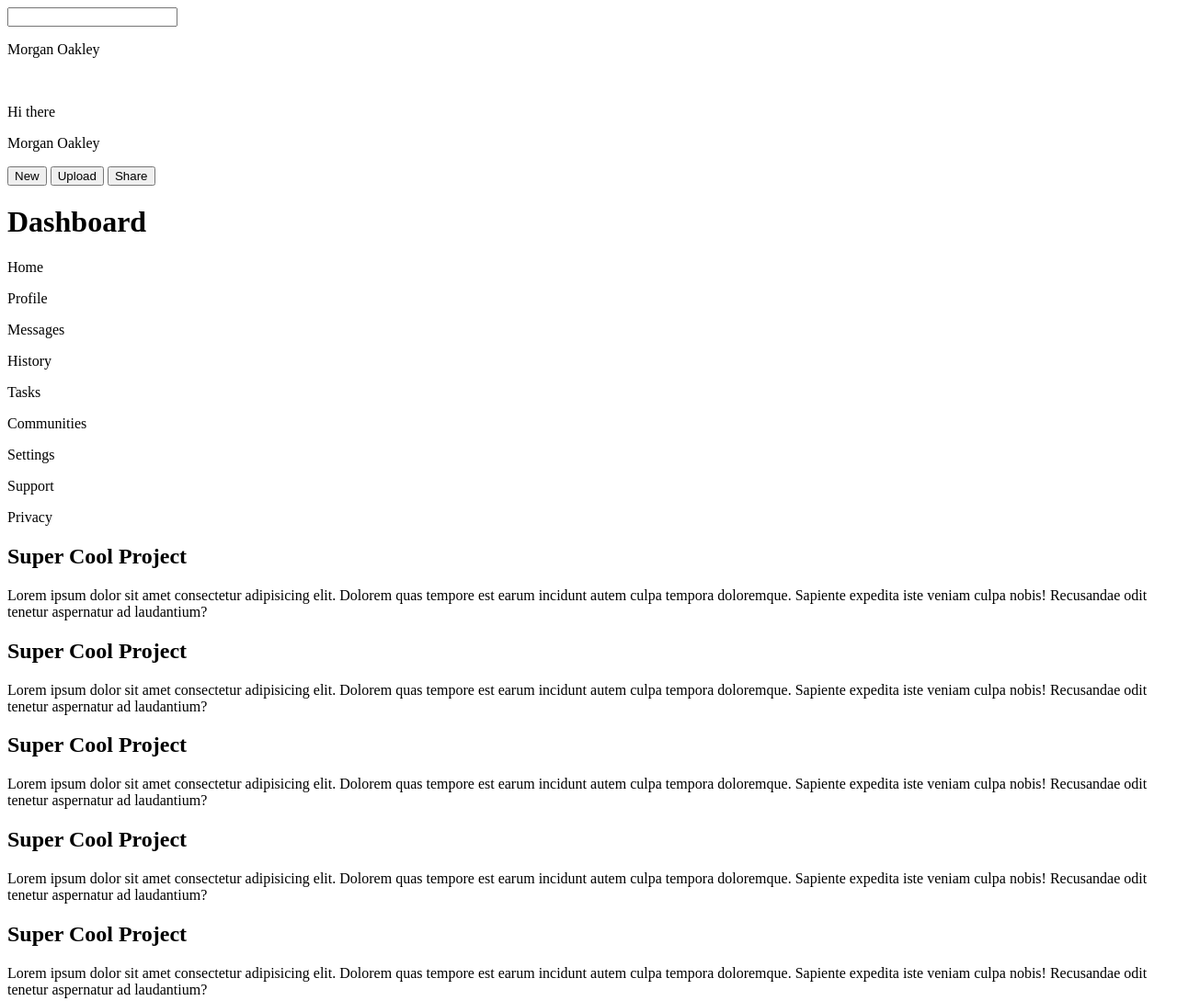
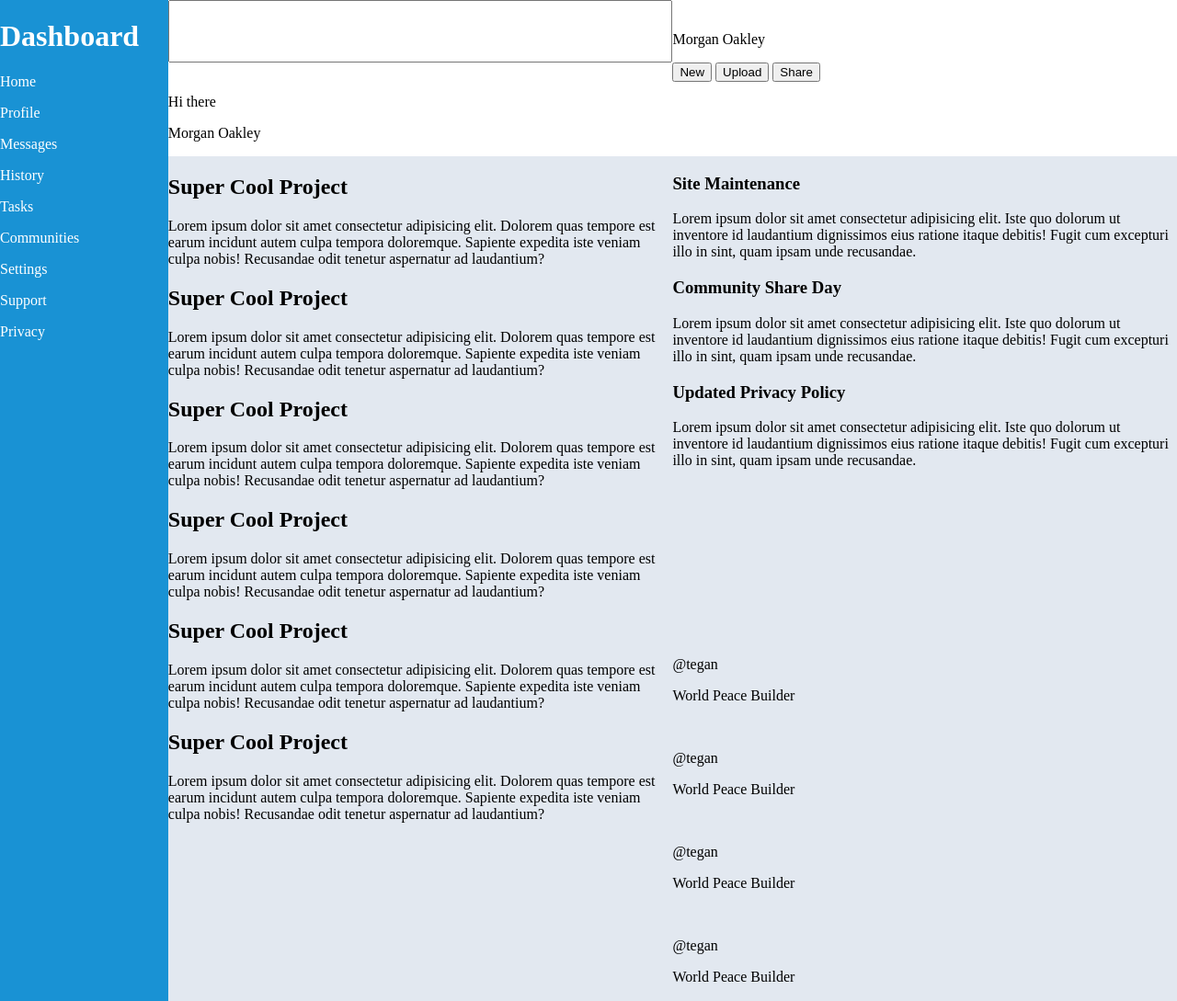
Before and after one commit to BernardoBranco44/admin-dashboard, a plain HTML site: page index.html in a window 1280 px wide. Shown: the top 1089 px of the page at 92% size. Drawn offline with Linux system fonts and the light colour scheme.

Commit message:
organized general html layout

```diff
--- a/index.html
+++ b/index.html
@@ -10,18 +10,22 @@
     <header>
         <div class="header-top">
             <input type="text">
-            <img src="" alt="">
-            <p>Morgan Oakley</p>
+            <div class="user-info">
+                <img src="" alt="">
+                <p>Morgan Oakley</p>
+            </div>
         </div>
         <div class="header-lower">
-            <img src="" alt="">
             <div>
+                <img src="" alt="">
                 <p>Hi there</p>
                 <p>Morgan Oakley</p>
             </div>
-            <button>New</button>
-            <button>Upload</button>
-            <button>Share</button>
+            <div>
+                <button>New</button>
+                <button>Upload</button>
+                <button>Share</button>
+            </div>
         </div>
     </header>
     <div class="sidebar">
--- a/styles.css
+++ b/styles.css
@@ -0,0 +1,42 @@
+body {
+    margin: 0;
+    display: grid;
+    grid-template-columns: 1fr 6fr;
+    grid-template-rows: 1fr 6fr;
+}
+
+header {
+    grid-row: 1 / 2;
+    grid-column: 2 / 3;
+}
+
+.header-top {
+    display: grid;
+    grid-template-columns: 1fr 1fr;
+}
+
+.header-lower {
+    display: grid;
+    grid-template-columns: 1fr 1fr;
+}
+
+.sidebar {
+    grid-row: 1 / 3;
+    grid-column: 1 / 2;
+    background-color: #1992D4;
+    color: white;
+}
+
+main {
+    grid-row: 2 / 3;
+    grid-column: 2 / 3;
+    background-color: #E2E8F0;
+    display: grid;
+    grid-template-rows: 1fr 1fr;
+    grid-template-columns: 1fr 1fr;
+}
+
+.projects {
+    grid-row: 1 / 3;
+    grid-column: 1 / 2;
+}
```
